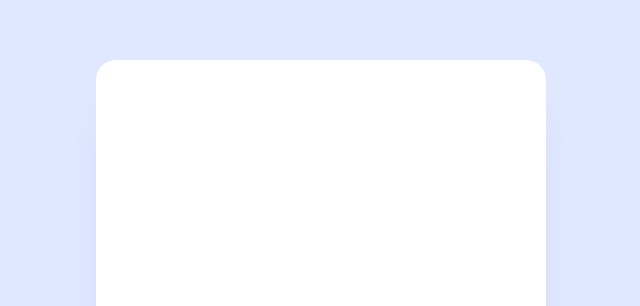
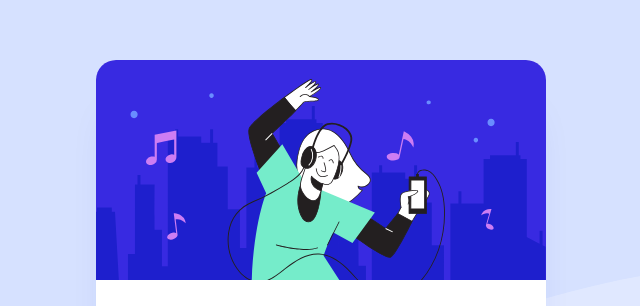
Before and after one commit to gxb0/order-summary, a plain HTML site: page index.html in a window 1280 px wide. Shown: the top 306 px of the page, without its empty margins (319-959 px from the left). Drawn offline with Linux system fonts and the light colour scheme; the site is published under a folder, as on GitHub Pages, so addresses that start at the root find nothing.

Commit message:
cambio url fondo y encabezado

```diff
--- a/assets/style.css
+++ b/assets/style.css
@@ -15,7 +15,7 @@ body{
     width: 100%;
     height: 27.3125rem;
     flex-shrink: 0;
-    background: url(/images/pattern-background-desktop.svg);
+    background: url(../images/pattern-background-desktop.svg);
 }
 
 main{
@@ -46,7 +46,7 @@ main{
     width: 28.125rem;
     height: 13.75rem;
     border-radius: 1.25rem 1.25rem 0rem 0rem;
-    background: url(/images/illustration-hero.svg);
+    background: url(../images/illustration-hero.svg);
 }
 .texto{
     display: flex;
```
